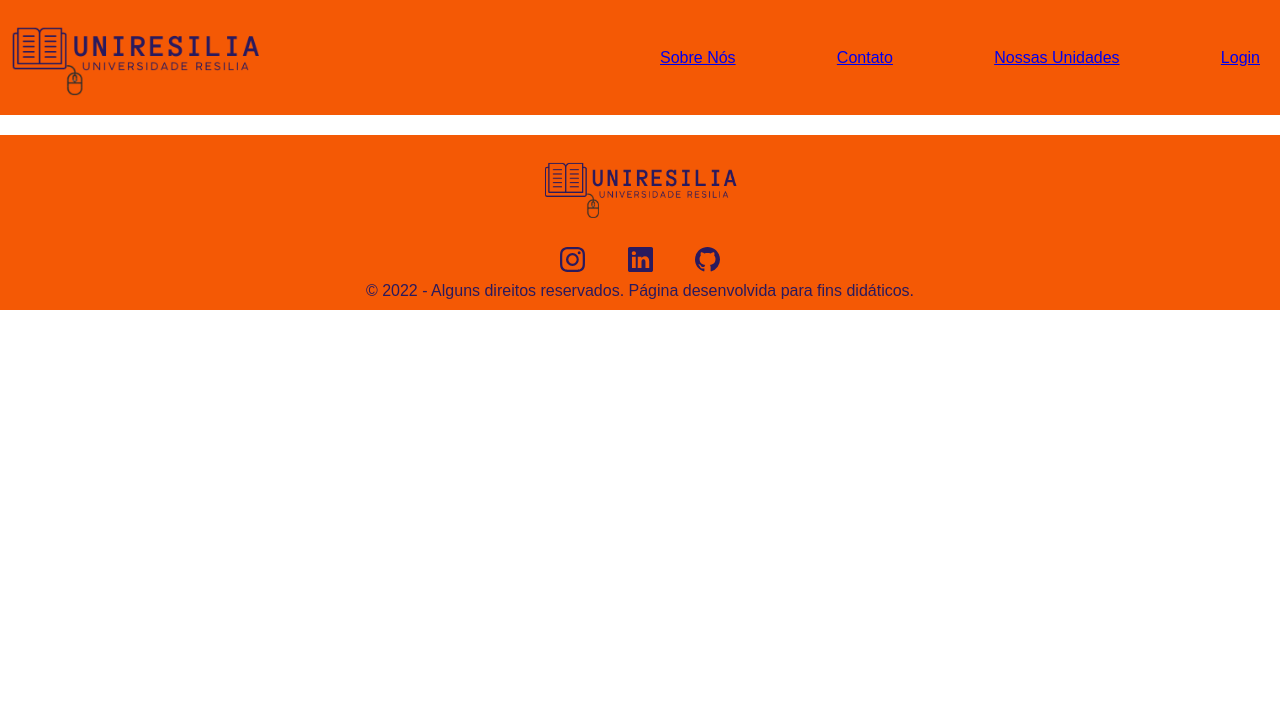
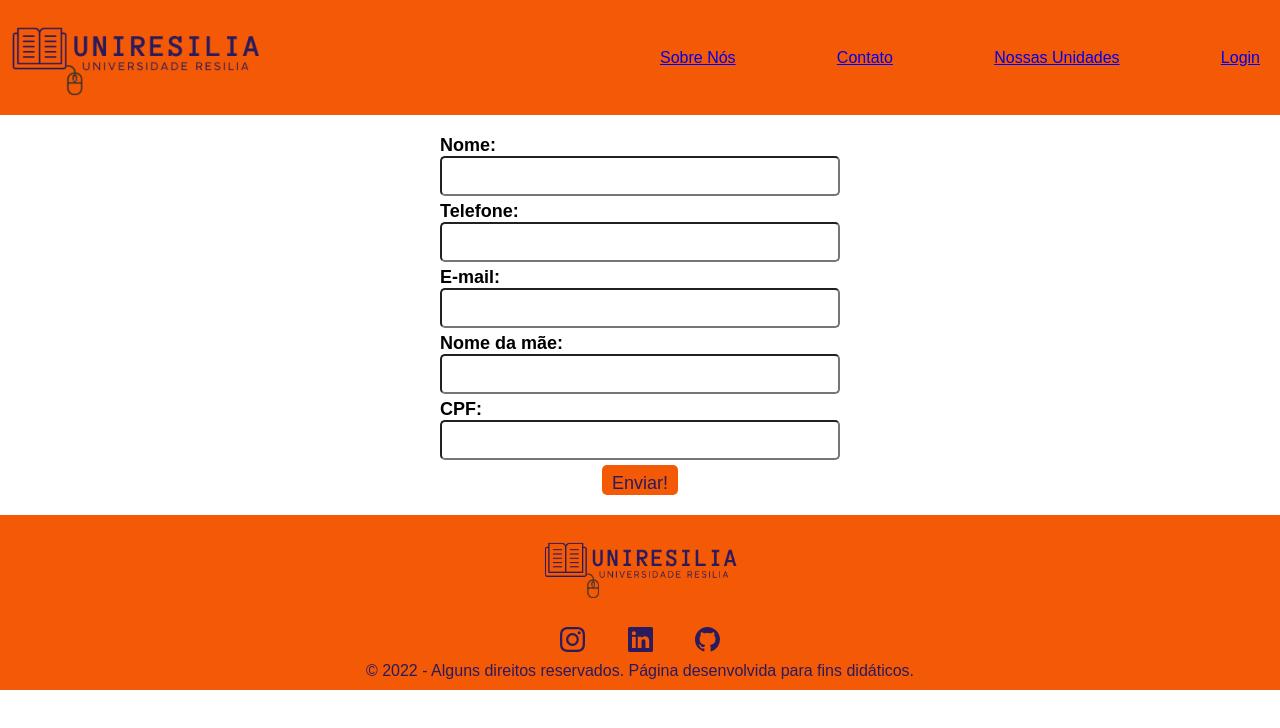
Before and after one commit to PalomaBarreto/UniResilia, a React (Create React App) app: page /contato in a window 1280 px wide. Shown: the top 728 px of the page. Built offline with nearby package versions, Linux system fonts and the light colour scheme; a web font is replaced by a local one.

Commit message:
rota da página de contato funcionando

```diff
--- a/src/App.js
+++ b/src/App.js
@@ -17,7 +17,7 @@ function App()
         <Routes>
           <Route path="/"S />
           <Route path="/sobre-nos" />
-          <Route path="/contato" element={Contato}/>
+          <Route path="/contato" element={<Contato/>}/>
           <Route path="/nossas-unidades" />
           <Route path="/login" />
         </Routes>
--- a/src/pages/Contato.jsx
+++ b/src/pages/Contato.jsx
@@ -12,7 +12,7 @@ function Contato(){
     <Input>E-mail: </Input>
     <Input>Nome da mãe: </Input>
     <Input>CPF: </Input>
-    <Button>Toma no cu caralho!</Button>
+    <Button>Enviar!</Button>
 
     </Container>
   )
```
